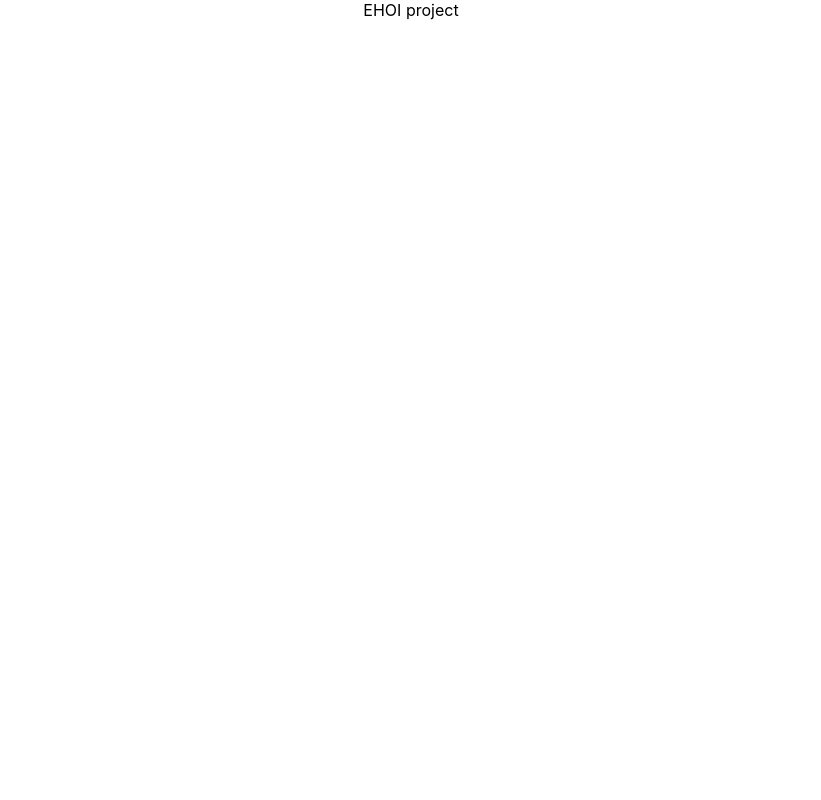
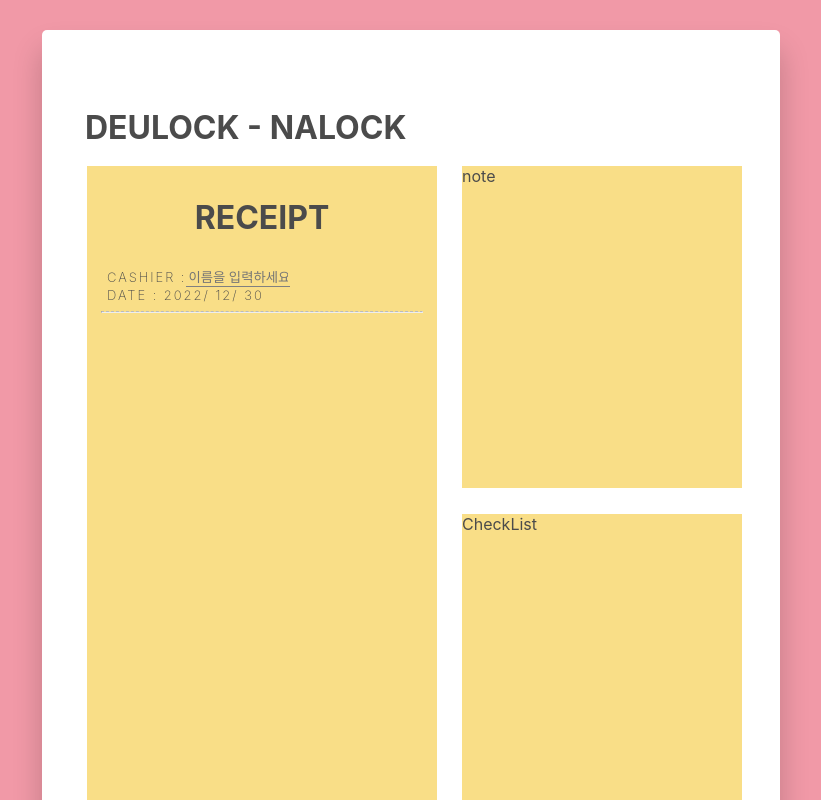
Before and after one commit to taeyeess/-come_and_go, a React (Create React App) app: page / in a window 1280 px wide. Shown: the top 800 px of the page, without its empty margins (229-1050 px from the left). Built offline with nearby package versions, Linux system fonts and the light colour scheme.

Commit message:
style: 레이아웃 및 1차 퍼블리싱

```diff
--- a/package.json
+++ b/package.json
@@ -9,6 +9,7 @@
     "react": "^18.2.0",
     "react-dom": "^18.2.0",
     "react-scripts": "5.0.1",
+    "styled-components": "^5.3.6",
     "web-vitals": "^2.1.4"
   },
   "scripts": {
--- a/src/App.css
+++ /dev/null
@@ -1,38 +0,0 @@
-.App {
-  text-align: center;
-}
-
-.App-logo {
-  height: 40vmin;
-  pointer-events: none;
-}
-
-@media (prefers-reduced-motion: no-preference) {
-  .App-logo {
-    animation: App-logo-spin infinite 20s linear;
-  }
-}
-
-.App-header {
-  background-color: #282c34;
-  min-height: 100vh;
-  display: flex;
-  flex-direction: column;
-  align-items: center;
-  justify-content: center;
-  font-size: calc(10px + 2vmin);
-  color: white;
-}
-
-.App-link {
-  color: #61dafb;
-}
-
-@keyframes App-logo-spin {
-  from {
-    transform: rotate(0deg);
-  }
-  to {
-    transform: rotate(360deg);
-  }
-}
--- a/src/App.js
+++ b/src/App.js
@@ -1,11 +1,48 @@
-import "./App.css";
+import React from "react";
+import styled from "styled-components";
+import Header from "./components/Header";
+import Contents from "./components/Contents";
+import ResultCoin from "./components/ResultCoin";
 
 function App() {
   return (
-    <div className="App">
-      <div>EHOI project</div>
-    </div>
+    <AppContainer>
+      <Main>
+        <Header />
+        <Contents />
+        <ResultCoin />
+      </Main>
+    </AppContainer>
   );
 }
 
+const AppContainer = styled.div`
+  width: 100%;
+  height: 100%;
+  /* background-color: #5d5fef; */
+  background-color: #f199a7;
+  color: #4b4b4b;
+  padding: 30px 0;
+  /* max-width: 600px;
+  min-width: 390px;
+  max-height: 844px;
+  box-shadow: rgb(0 0 0 / 12%) 0px 1px 3px, rgb(0 0 0 / 54%) 0px 1px 2px; */
+  /* 텍스트 드래그 방지 */
+  -ms-user-select: none;
+  -moz-user-select: -moz-none;
+  -khtml-user-select: none;
+  -webkit-user-select: none;
+  user-select: none;
+`;
+
+const Main = styled.div`
+  background-color: #fff;
+  border-radius: 5px;
+  box-shadow: 0 20px 30px rgb(0 0 0 / 20%);
+  margin: 0px auto;
+  padding: 57px 43px;
+  position: relative;
+  width: 652px;
+  height: 944px;
+`;
 export default App;
--- /dev/null
+++ b/src/components/Contents.js
@@ -0,0 +1,16 @@
+import React from "react";
+import Receipt from "./contentsIn/Receipt";
+import Note from "./contentsIn/Note";
+import CheckList from "./contentsIn/CheckList";
+
+const Contents = () => {
+  return (
+    <div>
+      <Receipt />
+      <Note />
+      <CheckList />
+    </div>
+  );
+};
+
+export default Contents;
--- a/src/pages/main.js
+++ b/src/components/ResultCoin.js
@@ -1,7 +1,7 @@
 import React from "react";
 
-const main = () => {
+const ResultCoin = () => {
   return <div></div>;
 };
 
-export default main;
+export default ResultCoin;
--- /dev/null
+++ b/src/components/contentsIn/CheckList.js
@@ -0,0 +1,20 @@
+import React from "react";
+
+const CheckList = () => {
+  return (
+    <div
+      style={{
+        position: "absolute",
+        width: "280px",
+        height: "370px",
+        left: "420px",
+        top: "484px",
+        backgroundColor: "#F9DE87",
+      }}
+    >
+      CheckList
+    </div>
+  );
+};
+
+export default CheckList;
--- /dev/null
+++ b/src/components/contentsIn/Note.js
@@ -0,0 +1,20 @@
+import React from "react";
+
+const Note = () => {
+  return (
+    <div
+      style={{
+        position: "absolute",
+        width: "280px",
+        height: "322px",
+        left: "420px",
+        top: "136px",
+        backgroundColor: "#F9DE87",
+      }}
+    >
+      note
+    </div>
+  );
+};
+
+export default Note;
--- /dev/null
+++ b/src/components/contentsIn/Receipt.js
@@ -0,0 +1,75 @@
+import React from "react";
+import styled from "styled-components";
+
+const Receipt = () => {
+  const date = new Date();
+  const year = date.getFullYear();
+  const todayMonth = date.getMonth() + 1;
+  const todayDate = date.getDate();
+  // console.log(`${year}/ ${todayMonth}/ ${todayDate}`);
+  return (
+    <div
+      style={{
+        position: "absolute",
+        width: "350px",
+        height: "720px",
+        left: "45px",
+        top: "136px",
+        backgroundColor: "#F9DE87",
+      }}
+    >
+      <Title>RECEIPT</Title>
+      <UserInfo>
+        <div className="name">
+          CASHIER :
+          <input type="text" placeholder="이름을 입력하세요" autoFocus></input>
+        </div>
+        <div className="date">
+          DATE : {year}/ {todayMonth}/ {todayDate}
+        </div>
+      </UserInfo>
+      <hr
+        className="dash"
+        style={{
+          width: "320px",
+          borderTop: "1px dashed #bbb",
+          backgroundColor: "#F9DE87",
+        }}
+      ></hr>
+    </div>
+  );
+};
+
+const Title = styled.h3`
+  text-align: center;
+  font-size: 32px;
+`;
+
+const UserInfo = styled.div`
+  padding-left: 20px;
+  .name {
+    font-weight: 200;
+    font-size: 13px;
+    line-height: 16px;
+    letter-spacing: 0.15em;
+    input {
+      width: 100px;
+      border: 0;
+      background-color: inherit;
+      -webkit-appearance: none;
+      -moz-appearance: none;
+      :focus {
+        outline: none;
+        border-bottom: 1px solid grey;
+      }
+    }
+  }
+  .date {
+    font-weight: 200;
+    font-size: 13px;
+    line-height: 16px;
+    letter-spacing: 0.15em;
+  }
+`;
+
+export default Receipt;
--- a/src/components/header.js
+++ b/src/components/header.js
@@ -1,7 +1,11 @@
 import React from "react";
 
-const header = () => {
-  return <div></div>;
+const Header = () => {
+  return (
+    <div>
+      <h1>DEULOCK - NALOCK</h1>
+    </div>
+  );
 };
 
-export default header;
+export default Header;
--- a/src/index.js
+++ b/src/index.js
@@ -7,7 +7,7 @@ const root = ReactDOM.createRoot(document.getElementById("root"));
 root.render(
   <React.StrictMode>
     <App />
-  </React.StrictMode>
+  </React.StrictMode>,
 );
 
 // If you want to start measuring performance in your app, pass a function
```
Also changed, not shown: 1 other file (tests, documents, lock files or other folders).
